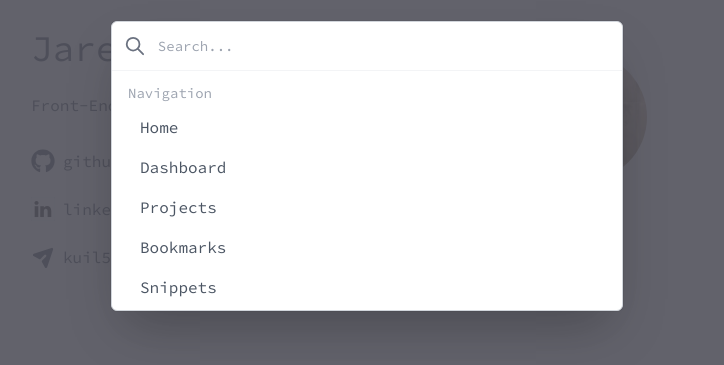
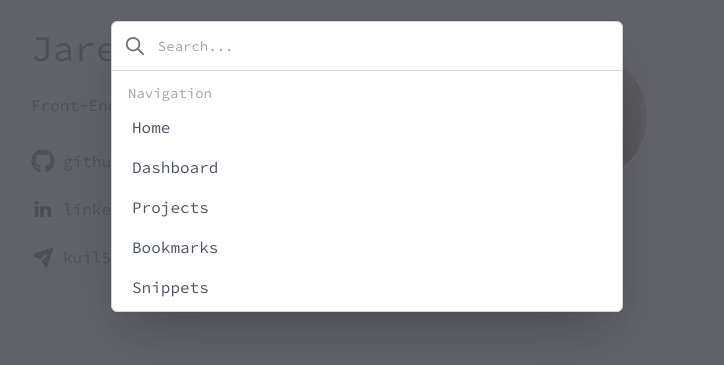
Before and after one commit to destroymayor/jared, a Next.js app: page / in a window 1280 px wide. Both pictures are taken after a click on the button 914 px from the left and 52 px from the top of the page. Shown: the part 179-544 px from the top of the page, without its empty margins (273-997 px from the left). Built offline with nearby package versions, Linux system fonts and the light colour scheme.

Commit message:
chore: Update style

```diff
--- a/src/components/Layout/CommandPalette.js
+++ b/src/components/Layout/CommandPalette.js
@@ -41,15 +41,25 @@ const CommandPalette = () => {
     },
     {
       title: 'Projects',
-      children: projects.map((project) => ({ title: project.title, pathname: project.links.repo })),
+      children: projects.map((project) => ({
+        title: project.title,
+        pathname: project.links.repo,
+      })),
     },
     {
       title: 'Code Snippets',
-      children: snippetsData?.map((item) => ({ title: item.title, pathname: item.pathname })) ?? [],
+      children:
+        snippetsData?.map((item) => ({
+          title: item.title,
+          pathname: item.pathname,
+        })) ?? [],
     },
     {
       title: 'Contact',
-      children: contact.map((item) => ({ title: item.label, pathname: item.link })),
+      children: contact.map((item) => ({
+        title: item.label,
+        pathname: item.link,
+      })),
     },
   ];
 
@@ -104,9 +114,9 @@ const CommandPalette = () => {
             <Combobox
               onChange={(option) => handleSelect(option)}
               as="div"
-              className="relative mx-auto max-w-lg divide-y divide-gray-100 overflow-hidden rounded-md border border-gray-300 bg-white shadow-2xl ring-1 ring-black/5 dark:divide-gray-600 dark:border-zinc-800 dark:bg-black"
+              className="relative mx-auto max-w-lg overflow-hidden rounded-md border border-gray-300 bg-white shadow-2xl ring-1 ring-black/5 dark:divide-gray-600 dark:border-zinc-800 dark:bg-black"
             >
-              <div className="flex items-center">
+              <div className="flex items-center border-b border-gray-300 dark:border-gray-600">
                 <SearchIcon className="mx-3 h-6 w-6 text-gray-500" />
                 <Combobox.Input
                   onChange={handleSearch}
@@ -136,7 +146,7 @@ const CommandPalette = () => {
                                     ? 'bg-gray-200 text-gray-600 dark:bg-gray-800 dark:text-white'
                                     : 'bg-white text-gray-600 dark:bg-black dark:text-gray-300'
                                 }`,
-                                'mx-4 flex cursor-pointer items-center gap-3 rounded-md py-2 px-3'
+                                'mx-2 flex cursor-pointer items-center gap-3 rounded-md py-2 px-3'
                               )}
                             >
                               <span>{child.title}</span>
```
